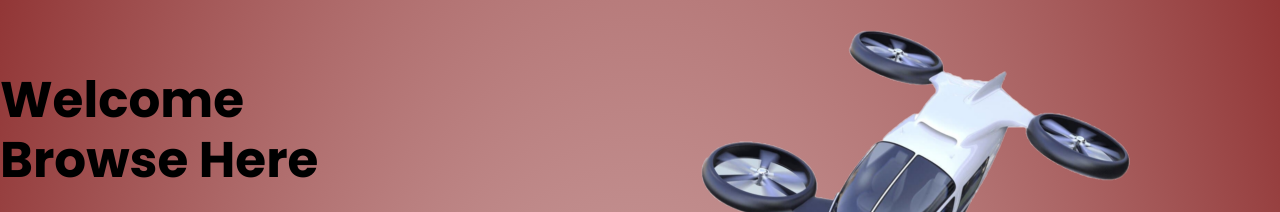
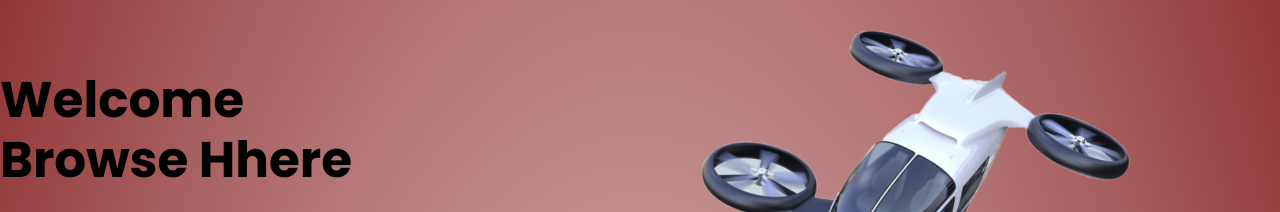
Before and after one commit to Ericdataplus/Ecommerce-Site, a plain HTML site: page index.html in a window 1280 px wide. Shown: the part 275-487 px from the top of the page. Drawn offline with Linux system fonts and the light colour scheme.

Commit message:
test-update

```diff
--- a/index.html
+++ b/index.html
@@ -40,7 +40,7 @@
 
 <div class='row'>
     <div class='col-2'>
-        <h1>Welcome<br>Browse Here</h1>
+        <h1>Welcome<br>Browse Hhere</h1>
         <p>I've put together everything I personally would buy for the most important thing and that is utility/ fun</p>
         <a href='' class='btn'>Explore The Site &#8594 </a>
     </div>
```
